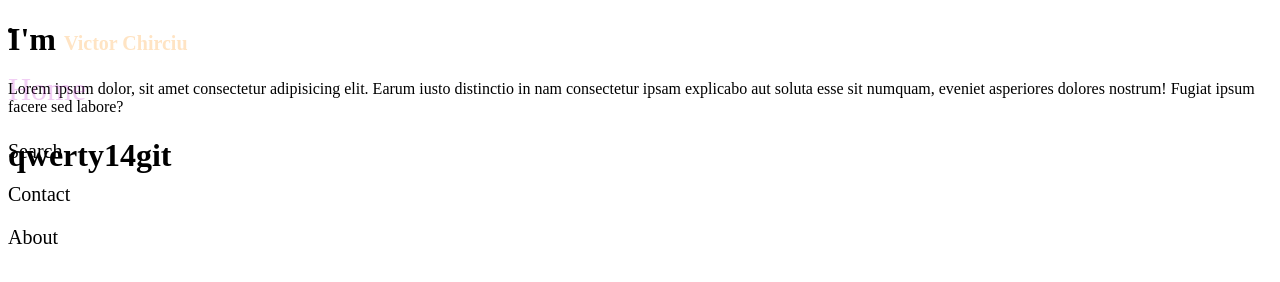
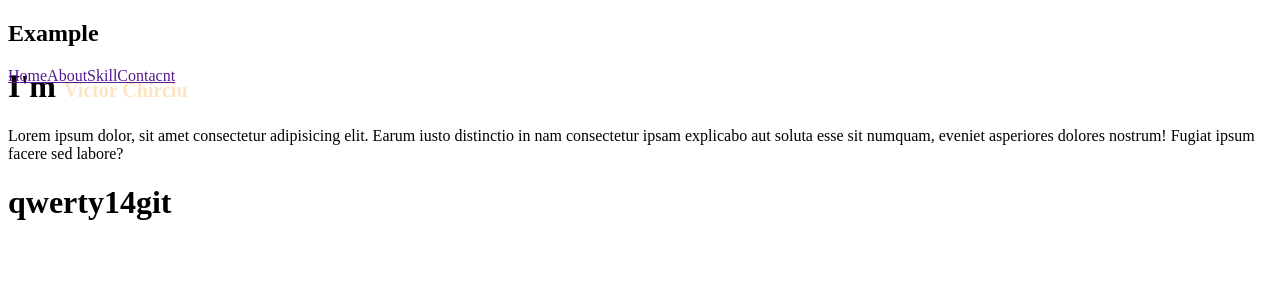
Before and after one commit to VictorChirciu/Git-test, a plain HTML site: page index.html in a window 1280 px wide. Drawn offline with Linux system fonts and the light colour scheme.

Commit message:
Change HTML

```diff
--- a/index.html
+++ b/index.html
@@ -1,11 +1,10 @@
 <!DOCTYPE html>
 <html lang="en">
-
   <head>
-	<meta charset="UTF-8">
-	<meta name="viewport" content="width=device-width, initial-scale=1.0">
+    <meta charset="UTF-8" />
+    <meta name="viewport" content="width=device-width, initial-scale=1.0" />
     <title>Document</title>
-	<link rel="stylesheet" href="style.css">
+    <link rel="stylesheet" href="style.css" />
   </head>
 
   <body>
@@ -20,21 +19,24 @@
         font-size: 20px;
       }
     </style>
+    <header class="header">
+      <h2>Example</h2>
       <nav class="navbar">
-		<li>
-			<ul class="home">Home</ul>
-			<ul>Search</ul>
-			<ul>Contact</ul>
-			<ul>About</ul>
-		</li>
+        <a href="">Home</a>
+        <a href="">About</a>
+        <a href="">Skill</a>
+        <a href="">Contacnt</a>
       </nav>
+    </header>
     <div>
       <h1>I'm <span>Victor Chirciu</span></h1>
-		<p>Lorem ipsum dolor, sit amet consectetur adipisicing elit. Earum iusto distinctio in nam consectetur ipsam
-			explicabo aut soluta esse sit numquam, eveniet asperiores dolores nostrum! Fugiat ipsum facere sed labore?
+      <p>
+        Lorem ipsum dolor, sit amet consectetur adipisicing elit. Earum iusto
+        distinctio in nam consectetur ipsam explicabo aut soluta esse sit
+        numquam, eveniet asperiores dolores nostrum! Fugiat ipsum facere sed
+        labore?
       </p>
     </div>
     <h1>qwerty14git</h1>
   </body>
-
 </html>
```
Lines whose indentation alone changed are shown as unchanged.
